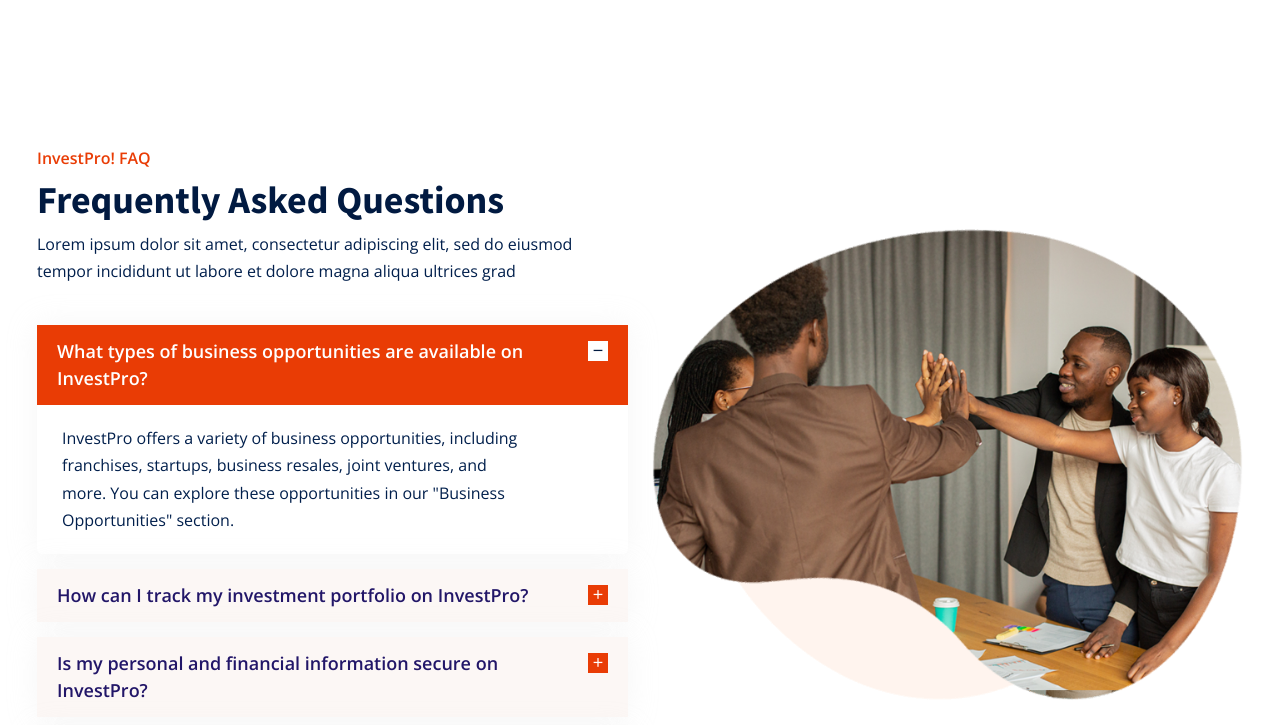
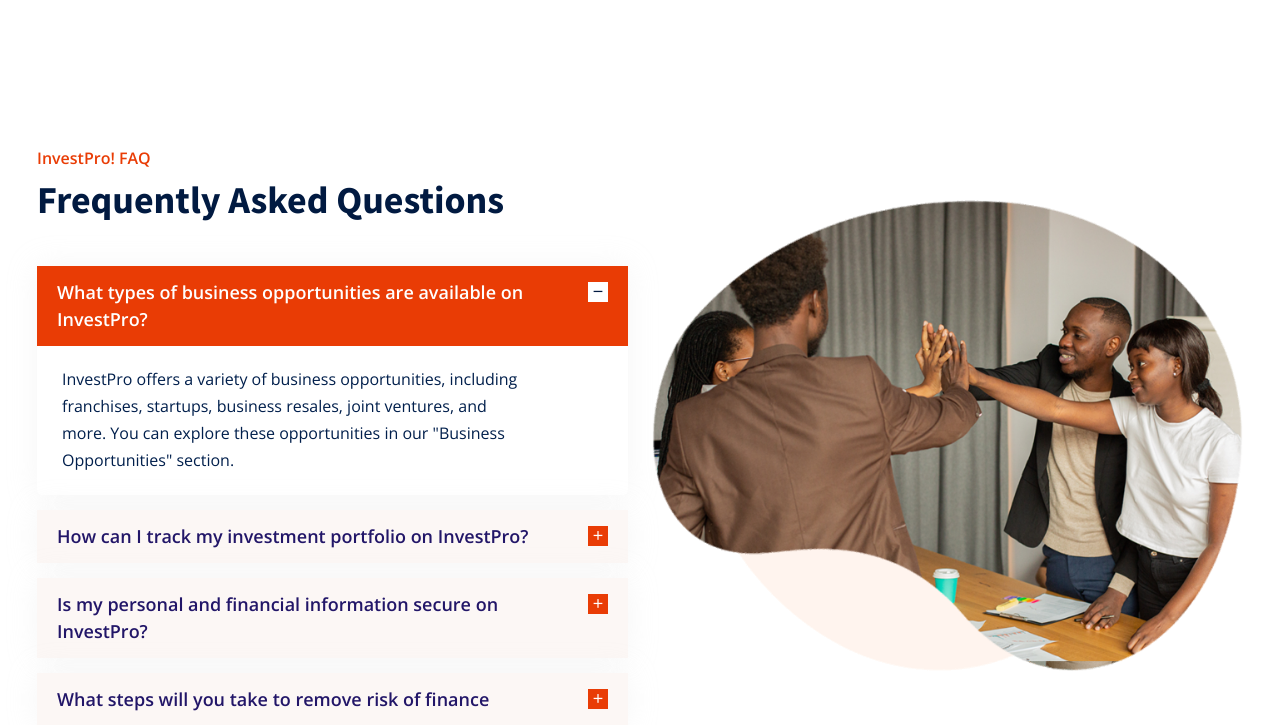
Before and after one commit to emmanuelofor/Invest_Pro, a Flask app: page / in a window 1280 px wide. Shown: the part 5030-5755 px from the top of the page. Run offline with Flask 3, Linux system fonts and the light colour scheme; some libraries are stand-ins or nearby versions.

Commit message:
Update index.html

```diff
--- a/templates/index.html
+++ b/templates/index.html
@@ -536,9 +536,7 @@
                 <div class="section-title">
                     <span class="sub-title">InvestPro! FAQ</span>
                     <h2>Frequently Asked Questions</h2>
-                    <p>Lorem ipsum dolor sit amet, consectetur adipiscing elit,
-                        sed do eiusmod tempor incididunt ut labore et dolore
-                        magna aliqua ultrices grad </p>
+                    <p></p>
                 </div>
                 <div class="faq-item">
                     <ul class="accordion">
```
